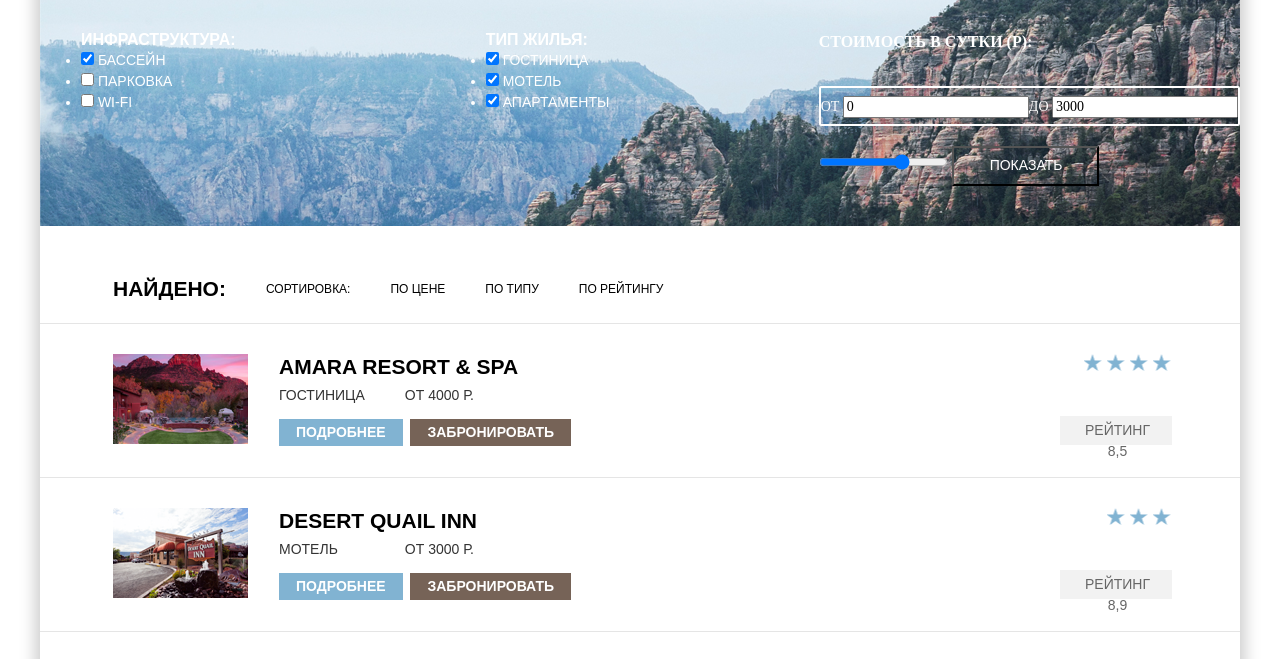
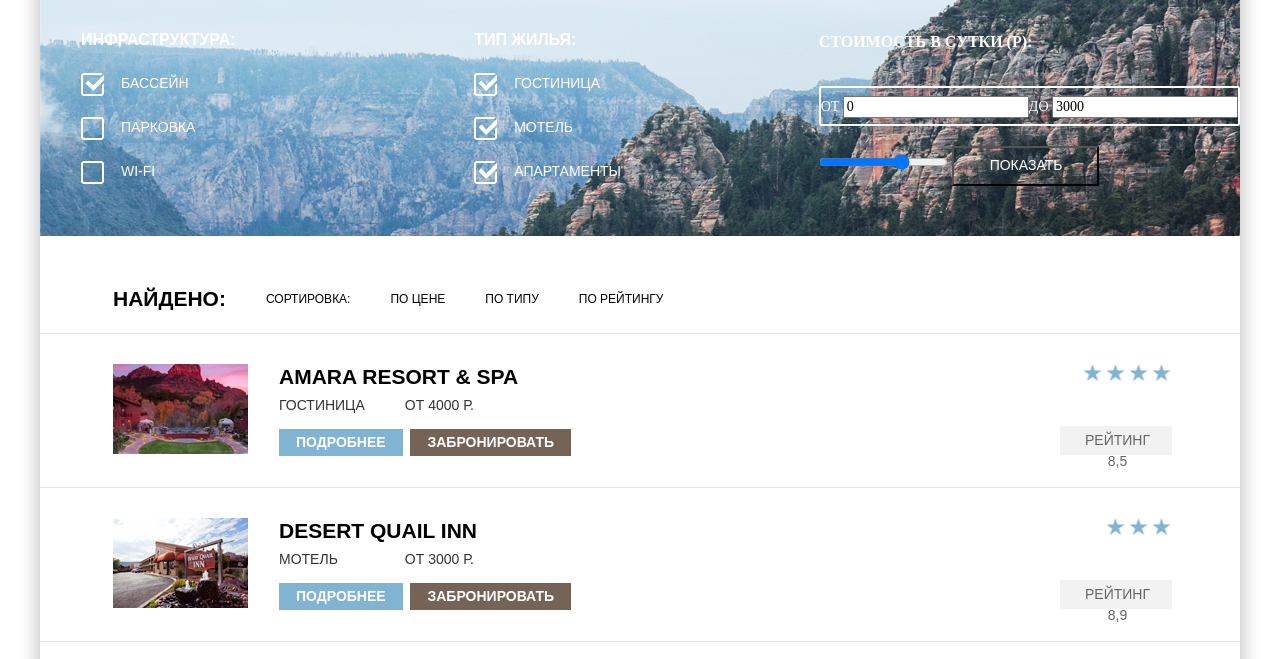
Before and after one commit to alourtemache/1455563-sedona-28, a plain HTML site: page inner.html in a window 1280 px wide. Shown: the part 81-740 px from the top of the page. Drawn offline with Linux system fonts and the light colour scheme.

Commit message:
Update inner.html

```diff
--- a/inner.html
+++ b/inner.html
@@ -38,50 +38,56 @@
       <main class="inner-page">
         <div class="checkbox-choice">
           <form class="infrastructure">
-            <ul>
+            <ul class="check-list">
               <li class="sort">
                 ИНФРАСТРУКТУРА:
               </li>
               <li>
-                <input type="checkbox" id="pool" checked>
-                <label for="pool">
+                <label for="pool" class="check option">
+                <input type="checkbox" class="checkbox" id="pool" checked>
+                <span class="check-add"></span>
                   БАССЕЙН
                 </label>
               </li>
               <li>
-                <input type="checkbox" id="parking">
-                <label for="parking">
+                <label for="parking" class="check option">
+                <input type="checkbox" class="checkbox" id="parking">
+                <span class="check-add"></span>
                   ПАРКОВКА
                 </label>
               </li>
               <li>
-                <input type="checkbox" id="wifi">
-                <label for="wifi">
+                <label for="wifi" class="check option">
+                <input type="checkbox" class="checkbox" id="wifi">
+                <span class="check-add"></span>
                   WI-FI
                 </label>
               </li>
             </ul>
           </form>
           <form class="housing">
-            <ul>
+            <ul class="check-list">
               <li class="sort">
                 ТИП ЖИЛЬЯ:
               </li>
               <li>
-                <input type="checkbox" id="inn-hotel" checked>
-                <label for="inn-hotel">
+                <label for="inn-hotel" class="check option">
+                <input type="checkbox" class="checkbox" id="inn-hotel" checked>
+                <span class="check-add"></span>
                   ГОСТИНИЦА
                 </label>
               </li>
               <li>
-                <input type="checkbox" id="motel" checked>
-                <label for="motel">
+                <label for="motel" class="check option">
+                <input type="checkbox" class="checkbox" id="motel" checked>
+                <span class="check-add"></span>
                   МОТЕЛЬ
                 </label>
               </li>
               <li>
-                <input type="checkbox" id="apartment" checked>
-                <label for="apartment">
+                <label for="apartment" class="check option">
+                <input type="checkbox" class="checkbox" id="apartment" checked>
+                <span class="check-add"></span>
                   АПАРТАМЕНТЫ
                 </label>
               </li>
```
